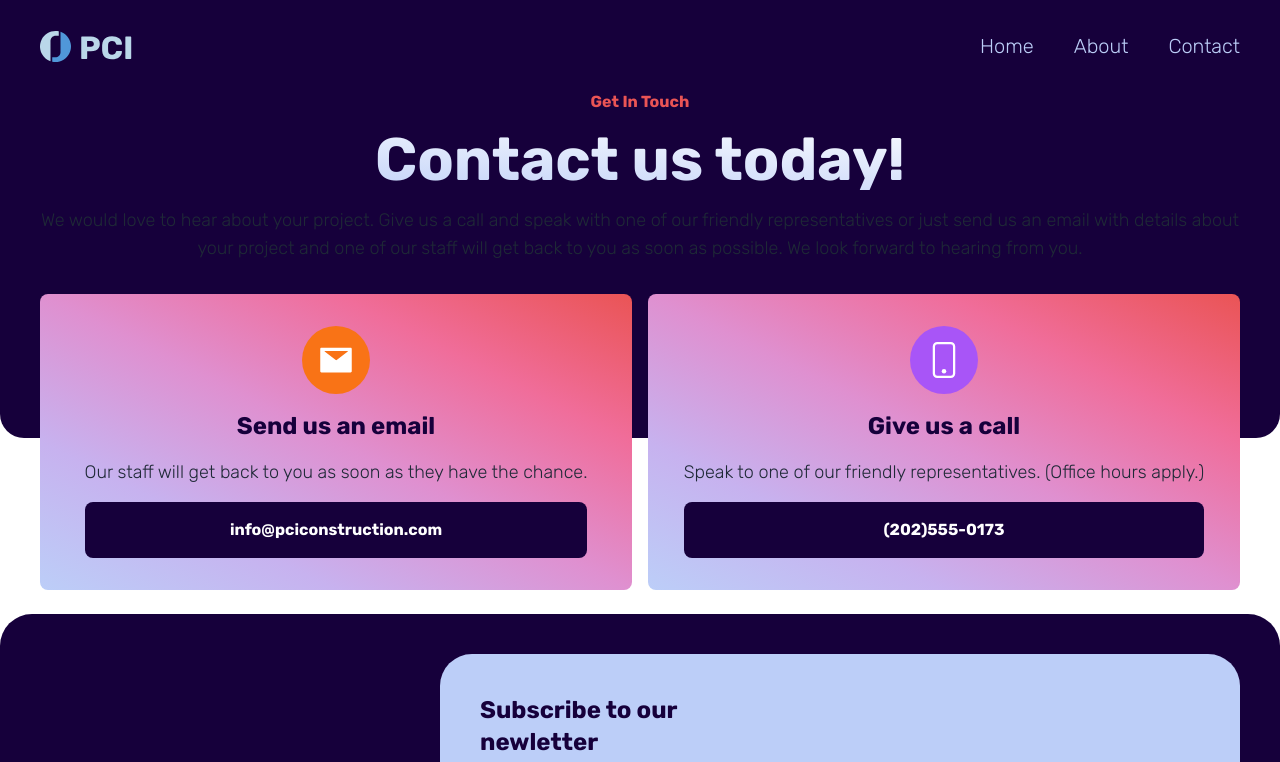
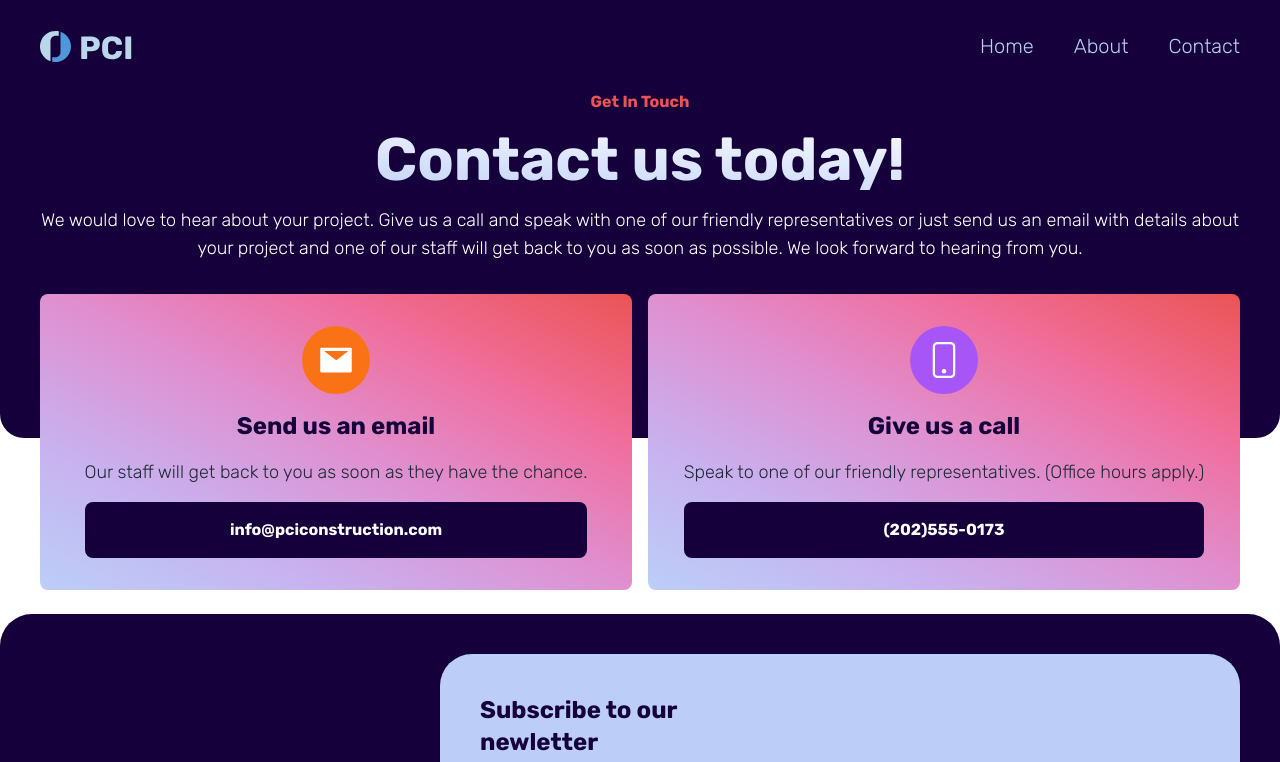
Before and after one commit to samukelolukhele/PCI-Construction, a React (Vite) app: page /contact in a window 1280 px wide. Shown: the top 762 px of the page. Built offline with nearby package versions, Linux system fonts and the light colour scheme.

Commit message:
FIX: Contact page color.

```diff
--- a/src/components/pages/Contact/Hero.tsx
+++ b/src/components/pages/Contact/Hero.tsx
@@ -11,7 +11,7 @@ const Hero = () => {
         <SectionText
           sectionName="Get In Touch"
           header="Contact us today!"
-          className="text-center"
+          className="text-center [&>p]:text-white"
         >
           We would love to hear about your project. Give us a call and speak
           with one of our friendly representatives or just send us an email with
```
